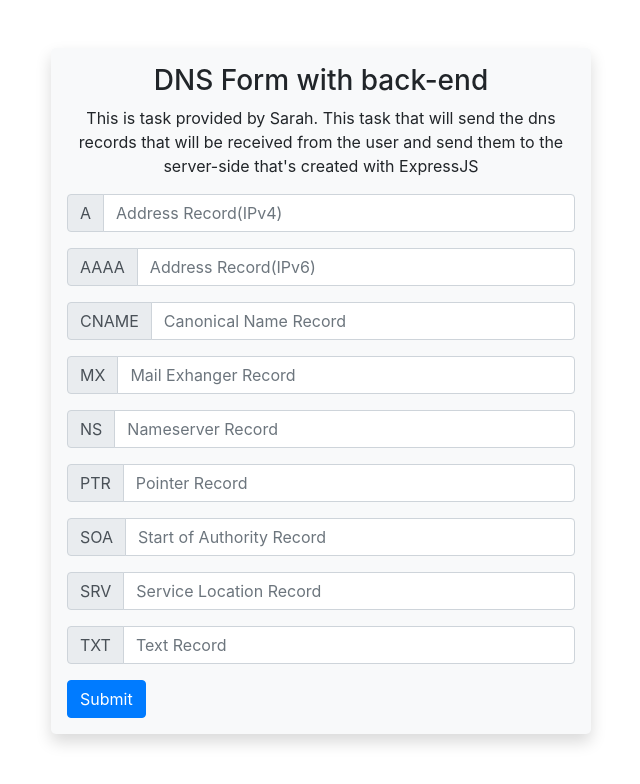
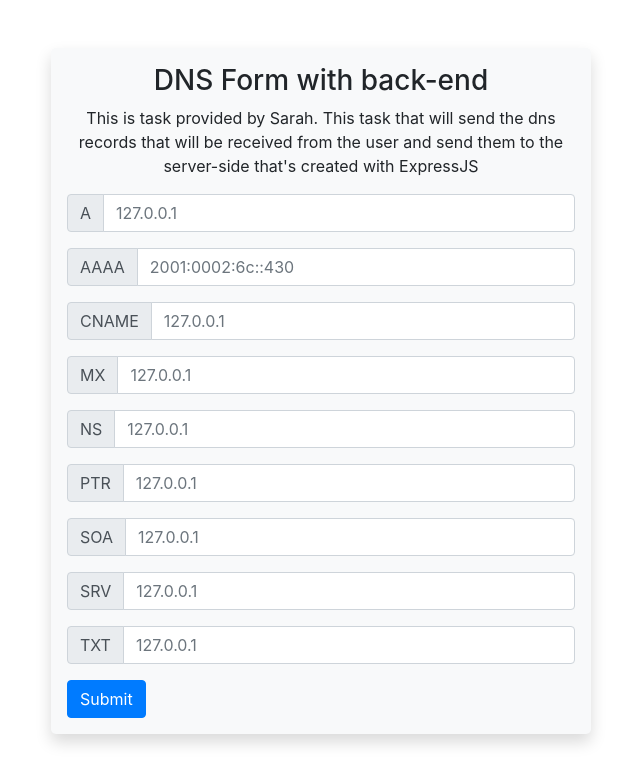
Before and after one commit to fawzyeltop/DNSClient, a plain HTML site: page index.html in a window 1280 px wide. Shown: the whole page, without its empty margins (319-959 px from the left). Drawn offline with nearby package versions, Linux system fonts and the light colour scheme.

Commit message:
asdasdsad

```diff
--- a/index.html
+++ b/index.html
@@ -22,55 +22,55 @@
                                 <div class="input-group-prepend">
                                   <span class="input-group-text">A</span>
                                 </div>
-                                <input type="text" class="form-control A" placeholder="Address Record(IPv4)">
+                                <input type="text" class="form-control A" placeholder="127.0.0.1">
                               </div>
                               <div class="input-group mb-3">
                                 <div class="input-group-prepend">
                                   <span class="input-group-text">AAAA</span>
                                 </div>
-                                <input type="text" class="form-control AAAA" placeholder="Address Record(IPv6)">
+                                <input type="text" class="form-control AAAA" placeholder="2001:0002:6c::430">
                               </div>
                               <div class="input-group mb-3">
                                 <div class="input-group-prepend">
                                   <span class="input-group-text">CNAME</span>
                                 </div>
-                                <input type="text" class="form-control CNAME" placeholder="Canonical Name Record">
+                                <input type="text" class="form-control CNAME" placeholder="127.0.0.1">
                               </div>
                               <div class="input-group mb-3">
                                 <div class="input-group-prepend">
                                   <span class="input-group-text">MX</span>
                                 </div>
-                                <input type="text" class="form-control MX" placeholder="Mail Exhanger Record">
+                                <input type="text" class="form-control MX" placeholder="127.0.0.1">
                               </div>
                               <div class="input-group mb-3">
                                 <div class="input-group-prepend">
                                   <span class="input-group-text">NS</span>
                                 </div>
-                                <input type="text" class="form-control NS" placeholder="Nameserver Record">
+                                <input type="text" class="form-control NS" placeholder="127.0.0.1">
                               </div>
                               <div class="input-group mb-3">
                                 <div class="input-group-prepend">
                                   <span class="input-group-text">PTR</span>
                                 </div>
-                                <input type="text" class="form-control PTR" placeholder="Pointer Record">
+                                <input type="text" class="form-control PTR" placeholder="127.0.0.1">
                               </div>
                               <div class="input-group mb-3">
                                 <div class="input-group-prepend">
                                   <span class="input-group-text">SOA</span>
                                 </div>
-                                <input type="text" class="form-control SOA" placeholder="Start of Authority Record">
+                                <input type="text" class="form-control SOA" placeholder="127.0.0.1">
                               </div>
                               <div class="input-group mb-3">
                                 <div class="input-group-prepend">
                                   <span class="input-group-text">SRV</span>
                                 </div>
-                                <input type="text" class="form-control SRV" placeholder="Service Location Record">
+                                <input type="text" class="form-control SRV" placeholder="127.0.0.1">
                               </div>
                               <div class="input-group mb-3">
                                 <div class="input-group-prepend">
                                   <span class="input-group-text">TXT</span>
                                 </div>
-                                <input type="text" class="form-control TXT" placeholder="Text Record">
+                                <input type="text" class="form-control TXT" placeholder="127.0.0.1">
                               </div>
                               <div class="input-group">
                                 <button type="submit" class="btn btn-primary">Submit</button>
--- a/index.js
+++ b/index.js
@@ -25,9 +25,17 @@ $(() => {
             const fetchResponse = await fetch(`http://localhost:3000/api/dns/senddata`, settings);
             const data = await fetchResponse.json();
             if(data.statusCode !== 200) {
-                swal({ title: "Status", text: data.message, icon: "error", button: "Close" });
+                var f = '', s = '';
+                for(var i in data.message.errors){
+                    f = i;
+                    s = data.message.errors[i][0];
+                    break;
+                 }
+                swal({ title: data.status, text: `Input ${ f }: ${ s }`, icon: "error", button: "Close" });
+
             } else {
-                swal({ title: "Status", text: data.message, icon: "success", button: "Close" });
+                swal({ title: data.status, text: data.message, icon: "success", button: "Close" });
+                console.log(data.message);
             }
         } catch (err) {
            console.log(err.message);
```
